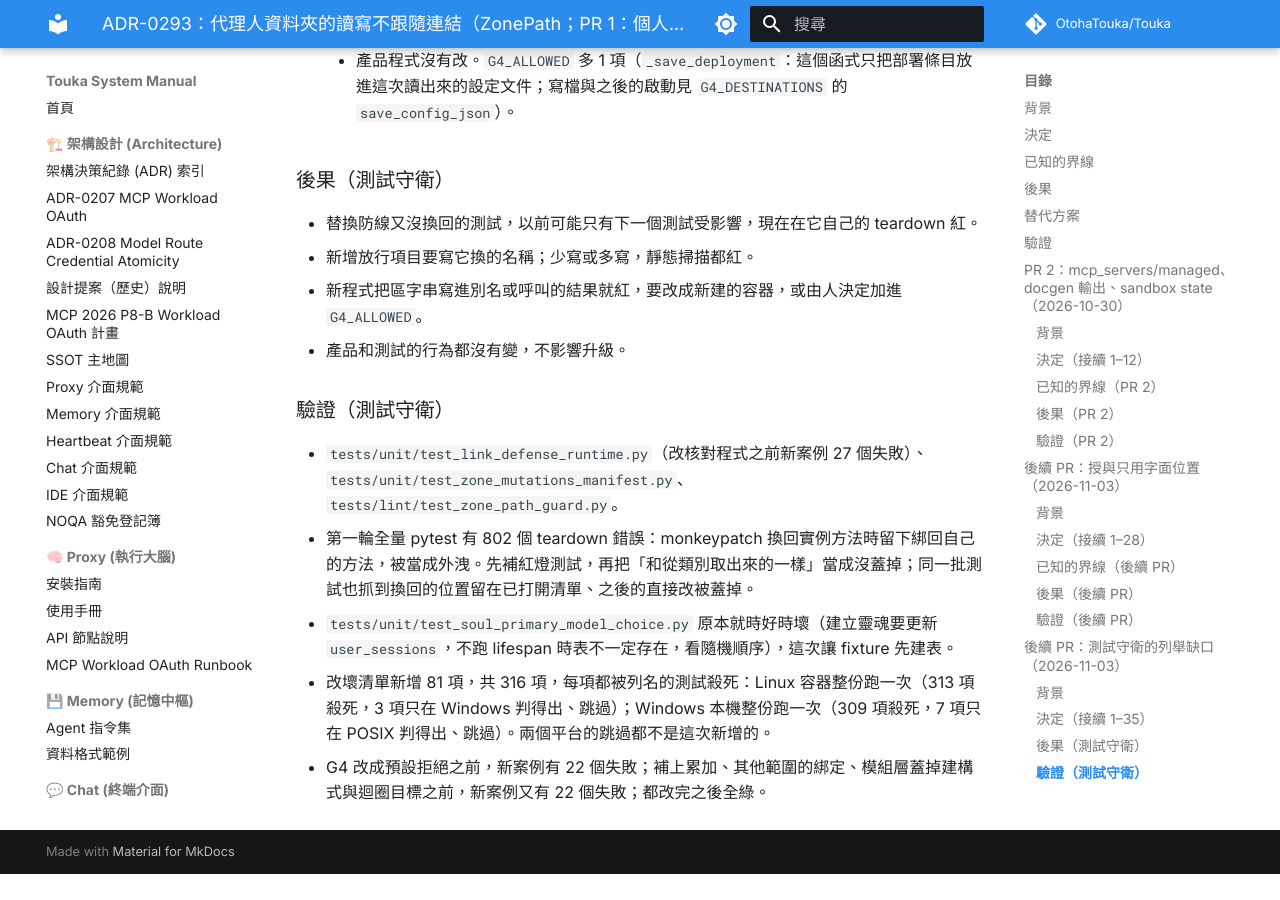
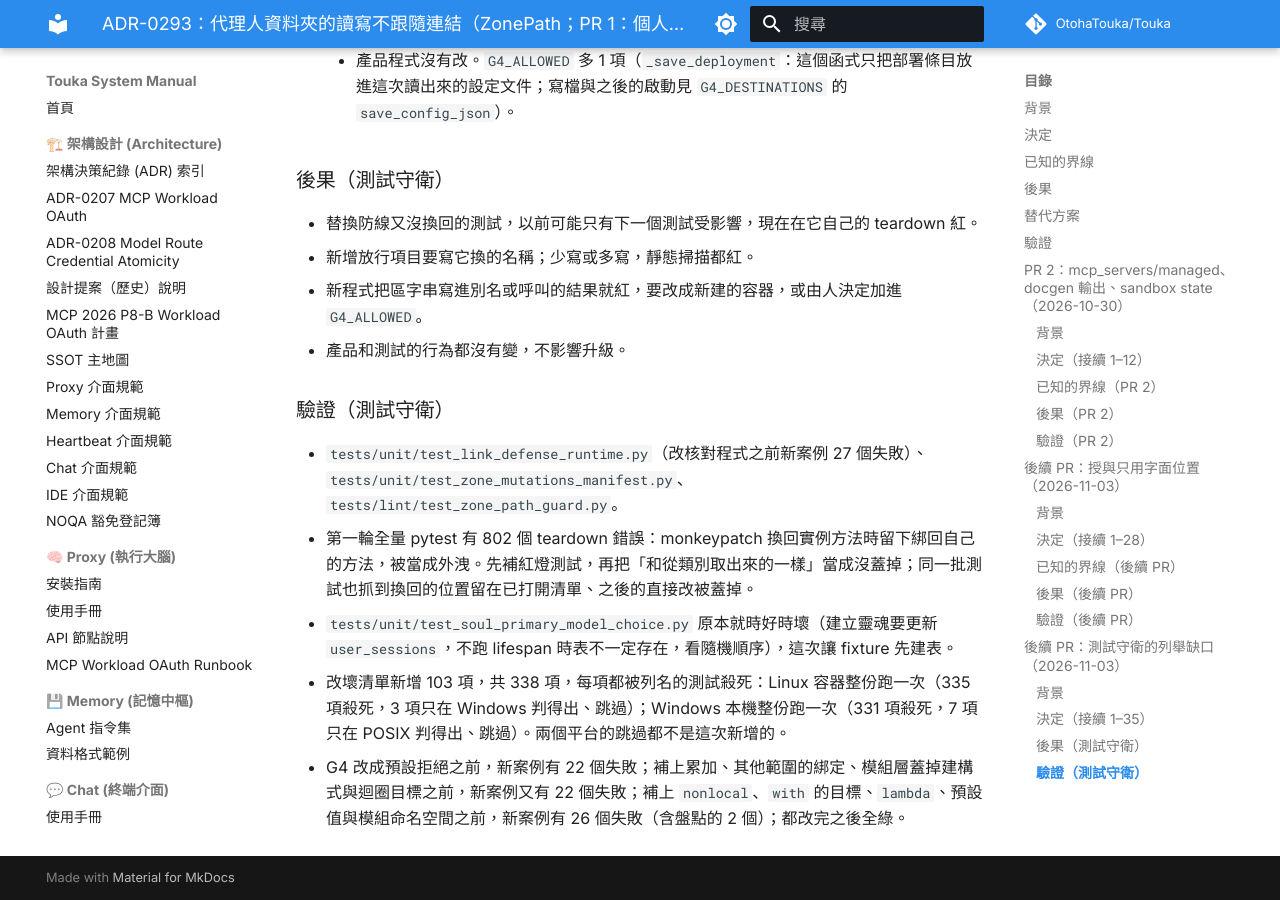
Before and after one commit to OtohaTouka/Touka, an MkDocs documentation site: the page built from docs/architecture/adr/0293-agent-folders-no-follow.md, in a window 1280 px wide and 900 px high, scrolled down 19314 px. Built offline with MkDocs 1.6.1 and Material for MkDocs 9.7.7, drawn with Linux system fonts in a browser that asks for light colours; comment, search, counter and statistics services are not loaded; before the commit the page ends 20188 px from its top, so only the background shows below that.

Commit message:
docs(adr-0293): record the verification numbers for the test guard
Co-Authored-By: Claude Opus 5.5 <noreply@anthropic.com>

```diff
--- a/docs/architecture/adr/0293-agent-folders-no-follow.md
+++ b/docs/architecture/adr/0293-agent-folders-no-follow.md
@@ -264,5 +264,5 @@ PR 2 的「已知的界線」列了一串測試守衛看不到的寫法，多半
 - `tests/unit/test_link_defense_runtime.py`（改核對程式之前新案例 27 個失敗）、`tests/unit/test_zone_mutations_manifest.py`、`tests/lint/test_zone_path_guard.py`。
 - 第一輪全量 pytest 有 802 個 teardown 錯誤：monkeypatch 換回實例方法時留下綁回自己的方法，被當成外洩。先補紅燈測試，再把「和從類別取出來的一樣」當成沒蓋掉；同一批測試也抓到換回的位置留在已打開清單、之後的直接改被蓋掉。
 - `tests/unit/test_soul_primary_model_choice.py` 原本就時好時壞（建立靈魂要更新 `user_sessions`，不跑 lifespan 時表不一定存在，看隨機順序），這次讓 fixture 先建表。
-- 改壞清單新增 81 項，共 316 項，每項都被列名的測試殺死：Linux 容器整份跑一次（313 項殺死，3 項只在 Windows 判得出、跳過）；Windows 本機整份跑一次（309 項殺死，7 項只在 POSIX 判得出、跳過）。兩個平台的跳過都不是這次新增的。
-- G4 改成預設拒絕之前，新案例有 22 個失敗；補上累加、其他範圍的綁定、模組層蓋掉建構式與迴圈目標之前，新案例又有 22 個失敗；都改完之後全綠。
+- 改壞清單新增 103 項，共 338 項，每項都被列名的測試殺死：Linux 容器整份跑一次（335 項殺死，3 項只在 Windows 判得出、跳過）；Windows 本機整份跑一次（331 項殺死，7 項只在 POSIX 判得出、跳過）。兩個平台的跳過都不是這次新增的。
+- G4 改成預設拒絕之前，新案例有 22 個失敗；補上累加、其他範圍的綁定、模組層蓋掉建構式與迴圈目標之前，新案例又有 22 個失敗；補上 `nonlocal`、`with` 的目標、`lambda`、預設值與模組命名空間之前，新案例有 26 個失敗（含盤點的 2 個）；都改完之後全綠。
```
